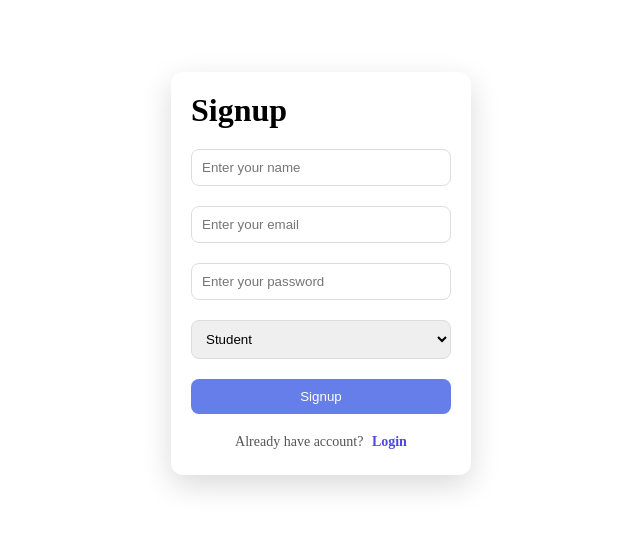
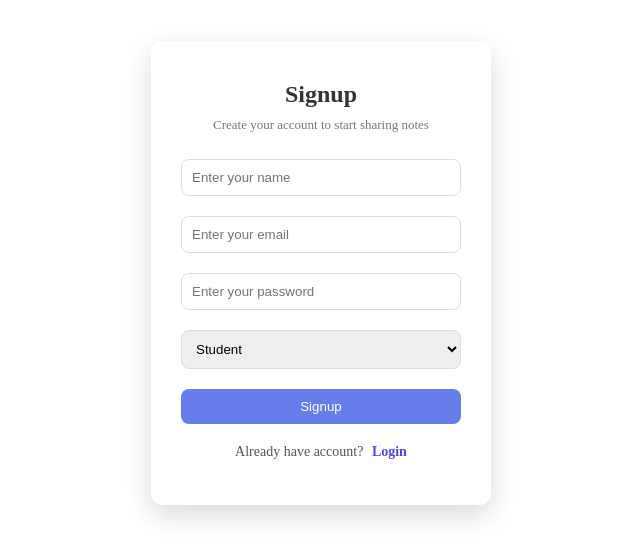
Before and after one commit to Saurav-Khanal/Note_sharing_app, a React app in the folder frontend/: page /signup in a window 1280 px wide. Shown: the part 127-686 px from the top of the page, without its empty margins (319-959 px from the left). Built offline with nearby package versions, Linux system fonts and the light colour scheme; no server answers; the HTML template or start-up script is replaced by a standard one.

Commit message:
style:fix the signup layout and naming

```diff
--- a/frontend/src/pages/Dashboard.css
+++ b/frontend/src/pages/Dashboard.css
@@ -1,6 +1,9 @@
+*{
+    box-sizing: border-box;
+}
 .dash-container{
     min-height: 100vh;
-    padding: 20px;
+    padding: 20px 40px;
     background: #f5f6fa;
 }
 
@@ -9,7 +12,7 @@
     justify-content: space-between;
     padding-bottom: 10px;
     align-items: center;
-    padding: 12px 20px;
+    padding: 15px 25px;
     background:#4f46e5;
     color:white;
     border-radius: 8px;
--- a/frontend/src/pages/Login.css
+++ b/frontend/src/pages/Login.css
@@ -1,24 +1,33 @@
+*{
+  box-sizing: border-box;
+}
 .login-container {
   height: 100vh;
   display: flex;
   justify-content: center;
   align-items: center;
-  flex-direction: column;
+  padding: 20px;
 }
 
 .login-box {
   width: 340px;
-  padding: 80px 50px;
+  padding: 40px 30px;
+  background: white;
   box-shadow: 0 10px 30px rgba(0, 0, 0, 0.15);
   border-radius: 12px;
 }
 
+.login-h1{
+  text-align: center;
+  font-size: 24px;
+  color:#333;
+  margin-bottom: 8px;
+}
+
 .login-box form {
-  margin-top: 10px;
   display: flex;
   flex-direction: column;
-  align-items: center;
-  gap: 10px;
+  gap: 15px;
 }
 
 .login-box input {
@@ -61,3 +70,11 @@
   font-weight: 600;
   margin-left: 5px;
 }
+
+.login-desc{
+  text-align: center;
+  font-size: 13px;
+  color:#777;
+  margin-bottom: 20px;
+  line-height: 1.4;;
+}
--- a/frontend/src/pages/Login.jsx
+++ b/frontend/src/pages/Login.jsx
@@ -27,6 +27,9 @@ const Login = () => {
     <div className="login-container">
       <div className="login-box">
         <h1 className="login-h1">Login here</h1>
+        <p className="login-desc">
+          A simple app where teacher create rooms and share notes with students
+        </p>
         <form onSubmit={handleSubmit}>
           <input
             type="text"
--- a/frontend/src/pages/Room.css
+++ b/frontend/src/pages/Room.css
@@ -3,7 +3,7 @@
 }
 
 .room-container{
-    padding: 30px;
+    padding: 20px 40px;
     min-height: 100vh;
     background: #f5f6fa;
 }
--- a/frontend/src/pages/Signup.css
+++ b/frontend/src/pages/Signup.css
@@ -1,21 +1,28 @@
+*{
+  box-sizing: border-box;
+}
 .signup-container {
   height: 100vh;
   display: flex;
   justify-content: center;
   align-items: center;
   flex-direction: column;
+  padding: 20px;
 }
 
 .signup-box {
-  box-shadow: 0 10px 30px rgba(0, 0, 0, 0.15);
-  width: 300px;
-  padding: 20px;
+  width: 340px;
+  padding: 40px 30px;
   box-shadow: 0 10px 30px rgba(0, 0, 0, 0.15);
   border-radius: 12px;
+  background: white;
 }
 
 .signup-box h1 {
-  margin-bottom: 20px;
+  text-align: center;
+  font-size: 24px;
+  color:#333;
+  margin-bottom: 8px;
 }
 
 .signup-box form {
@@ -58,3 +65,11 @@ border-radius: 8px;
   font-weight: 600;
   margin-left: 5px;
 }
+
+.signup-desc{
+  text-align: center;
+  font-size: 13px;
+  color:#777;
+  margin-bottom: 25px;
+  line-height: 1.4;
+}
--- a/frontend/src/pages/Signup.jsx
+++ b/frontend/src/pages/Signup.jsx
@@ -31,6 +31,7 @@ const Signup = () => {
       <div className="signup-container">
         <div className="signup-box">
           <h1>Signup</h1>
+          <p className="signup-desc">Create your account to start sharing notes</p>
           <form onSubmit={handleSubmit}>
             <input type="text" placeholder="Enter your name" onChange={(e)=>setName(e.target.value)}/>
             <input type="text" placeholder="Enter your email" onChange={(e)=>setEmail(e.target.value)} />
```
